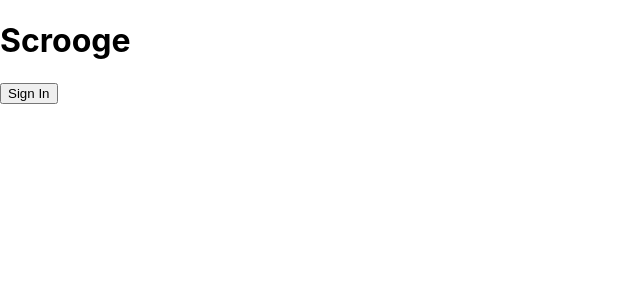
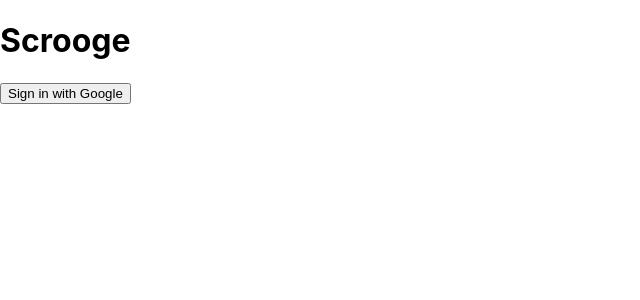
Before and after one commit to gui-santos/scrooge_app, a Next.js app: page /login in a window 1280 px wide. Shown: the top 300 px of the page, without its empty margins (0-640 px from the left). Built offline with nearby package versions, Linux system fonts and the light colour scheme; no server answers.

Commit message:
refactor: change sign in button copy

```diff
--- a/pages/login.tsx
+++ b/pages/login.tsx
@@ -29,7 +29,7 @@ export default function Login(): JSX.Element {
   return (
     <main>
       <h1>Scrooge</h1>
-      <button onClick={handleSignIn}>Sign In</button>
+      <button onClick={handleSignIn}>Sign in with Google</button>
     </main>
   );
 }
```
